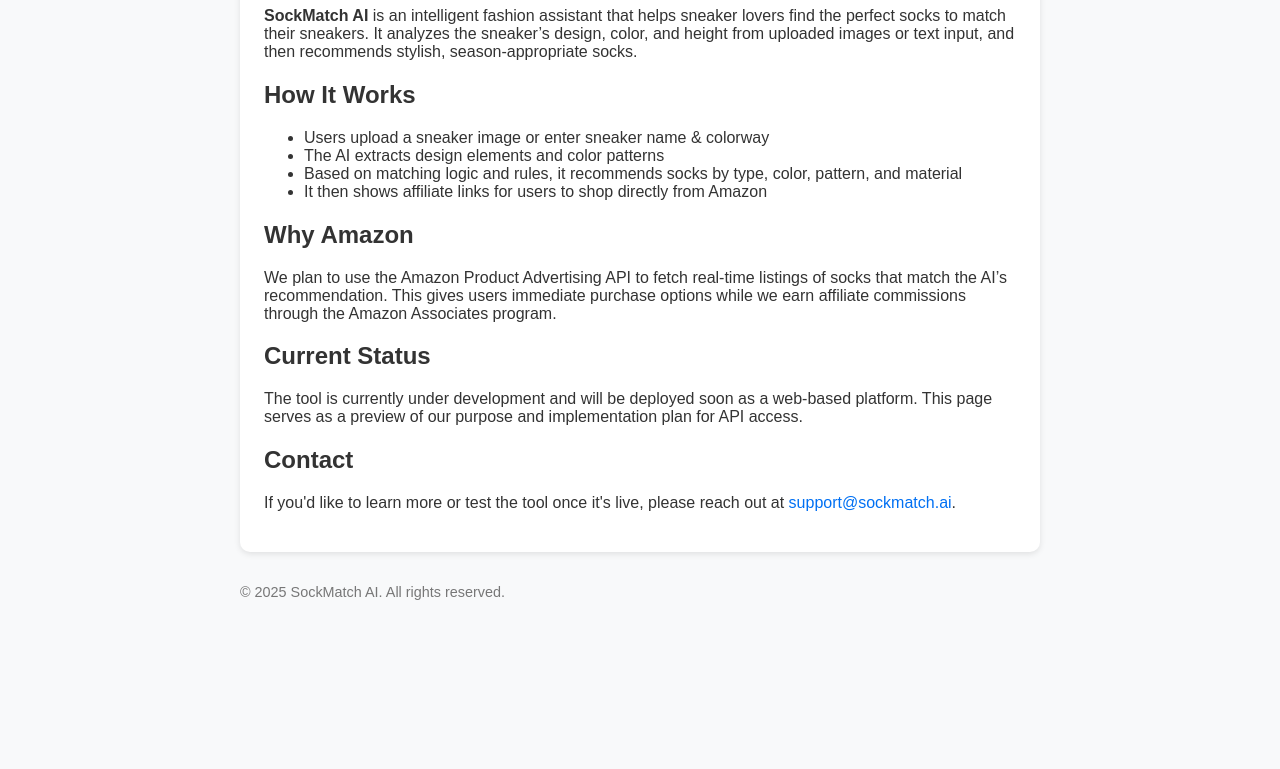
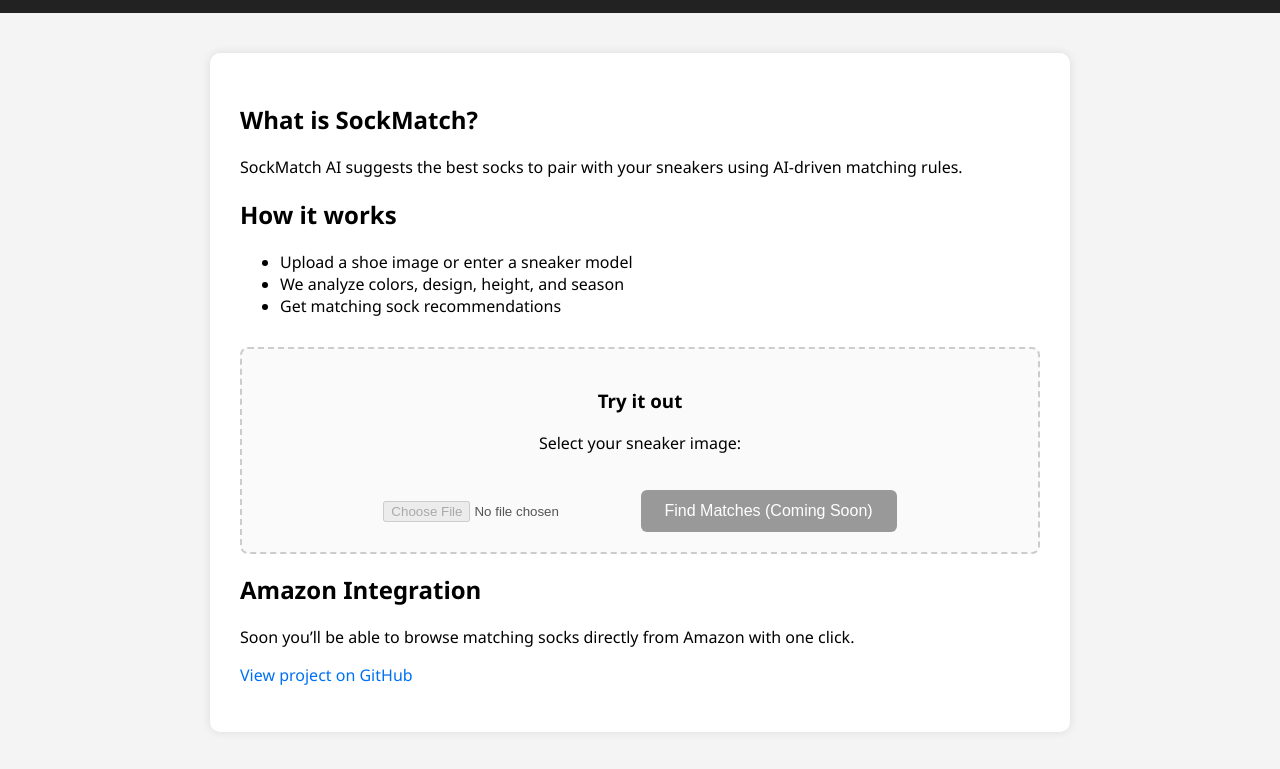
Before and after one commit to ppagare26/sockmatch-landing, a plain HTML site: page index.html in a window 1280 px wide. Shown: the part 129-898 px from the top of the page. Before the commit the page ends 800 px from the top, so only its background shows below. Drawn offline with Linux system fonts and the light colour scheme.

Commit message:
Update index.html

```diff
--- a/index.html
+++ b/index.html
@@ -3,24 +3,35 @@
 <head>
   <meta charset="UTF-8" />
   <meta name="viewport" content="width=device-width, initial-scale=1.0"/>
-  <title>SockMatch AI - Intelligent Sock Recommendations</title>
+  <title>SockMatch AI</title>
   <style>
     body {
-      font-family: Arial, sans-serif;
-      background: #f8f9fa;
-      color: #333;
-      padding: 2rem;
+      font-family: 'Segoe UI', Tahoma, Geneva, Verdana, sans-serif;
+      background-color: #f4f4f4;
+      margin: 0;
+      padding: 0;
+    }
+    header {
+      background-color: #222;
+      color: white;
+      padding: 20px;
+      text-align: center;
+    }
+    main {
       max-width: 800px;
-      margin: auto;
+      margin: 40px auto;
+      background: white;
+      padding: 30px;
+      border-radius: 10px;
+      box-shadow: 0 0 10px rgba(0,0,0,0.1);
     }
     h1 {
-      color: #000;
+      margin-top: 0;
     }
-    .box {
-      background: #fff;
-      padding: 1.5rem;
-      border-radius: 10px;
-      box-shadow: 0 2px 6px rgba(0,0,0,0.1);
+    footer {
+      text-align: center;
+      color: #888;
+      padding: 20px;
     }
     a {
       color: #0070f3;
@@ -29,35 +40,58 @@
     a:hover {
       text-decoration: underline;
     }
-    footer {
-      margin-top: 2rem;
-      font-size: 0.9rem;
-      color: #777;
+    .upload-section {
+      margin-top: 30px;
+      padding: 20px;
+      background: #fafafa;
+      border: 2px dashed #ccc;
+      text-align: center;
+      border-radius: 8px;
+    }
+    .upload-section input[type="file"] {
+      margin-top: 10px;
+    }
+    .coming-soon {
+      margin-top: 20px;
+      background-color: #999;
+      color: white;
+      border: none;
+      padding: 12px 24px;
+      font-size: 16px;
+      border-radius: 6px;
+      cursor: not-allowed;
     }
   </style>
 </head>
 <body>
-  <div class="box">
+  <header>
     <h1>SockMatch AI</h1>
-    <p><strong>SockMatch AI</strong> is an intelligent fashion assistant that helps sneaker lovers find the perfect socks to match their sneakers. It analyzes the sneaker’s design, color, and height from uploaded images or text input, and then recommends stylish, season-appropriate socks.</p>
+    <p>Your personal sock recommendation engine</p>
+  </header>
 
-    <h2>How It Works</h2>
+  <main>
+    <h2>What is SockMatch?</h2>
+    <p>SockMatch AI suggests the best socks to pair with your sneakers using AI-driven matching rules.</p>
+
+    <h2>How it works</h2>
     <ul>
-      <li>Users upload a sneaker image or enter sneaker name & colorway</li>
-      <li>The AI extracts design elements and color patterns</li>
-      <li>Based on matching logic and rules, it recommends socks by type, color, pattern, and material</li>
-      <li>It then shows affiliate links for users to shop directly from Amazon</li>
+      <li>Upload a shoe image or enter a sneaker model</li>
+      <li>We analyze colors, design, height, and season</li>
+      <li>Get matching sock recommendations</li>
     </ul>
 
-    <h2>Why Amazon</h2>
-    <p>We plan to use the Amazon Product Advertising API to fetch real-time listings of socks that match the AI’s recommendation. This gives users immediate purchase options while we earn affiliate commissions through the Amazon Associates program.</p>
+    <div class="upload-section">
+      <h3>Try it out</h3>
+      <p>Select your sneaker image:</p>
+      <input type="file" accept="image/*" disabled />
+      <button class="coming-soon" disabled>Find Matches (Coming Soon)</button>
+    </div>
 
-    <h2>Current Status</h2>
-    <p>The tool is currently under development and will be deployed soon as a web-based platform. This page serves as a preview of our purpose and implementation plan for API access.</p>
+    <h2>Amazon Integration</h2>
+    <p>Soon you’ll be able to browse matching socks directly from Amazon with one click.</p>
 
-    <h2>Contact</h2>
-    <p>If you'd like to learn more or test the tool once it's live, please reach out at <a href="mailto:support@sockmatch.ai">support@sockmatch.ai</a>.</p>
-  </div>
+    <p><a href="https://github.com/yourusername/your-repo">View project on GitHub</a></p>
+  </main>
 
   <footer>
     &copy; 2025 SockMatch AI. All rights reserved.
```
